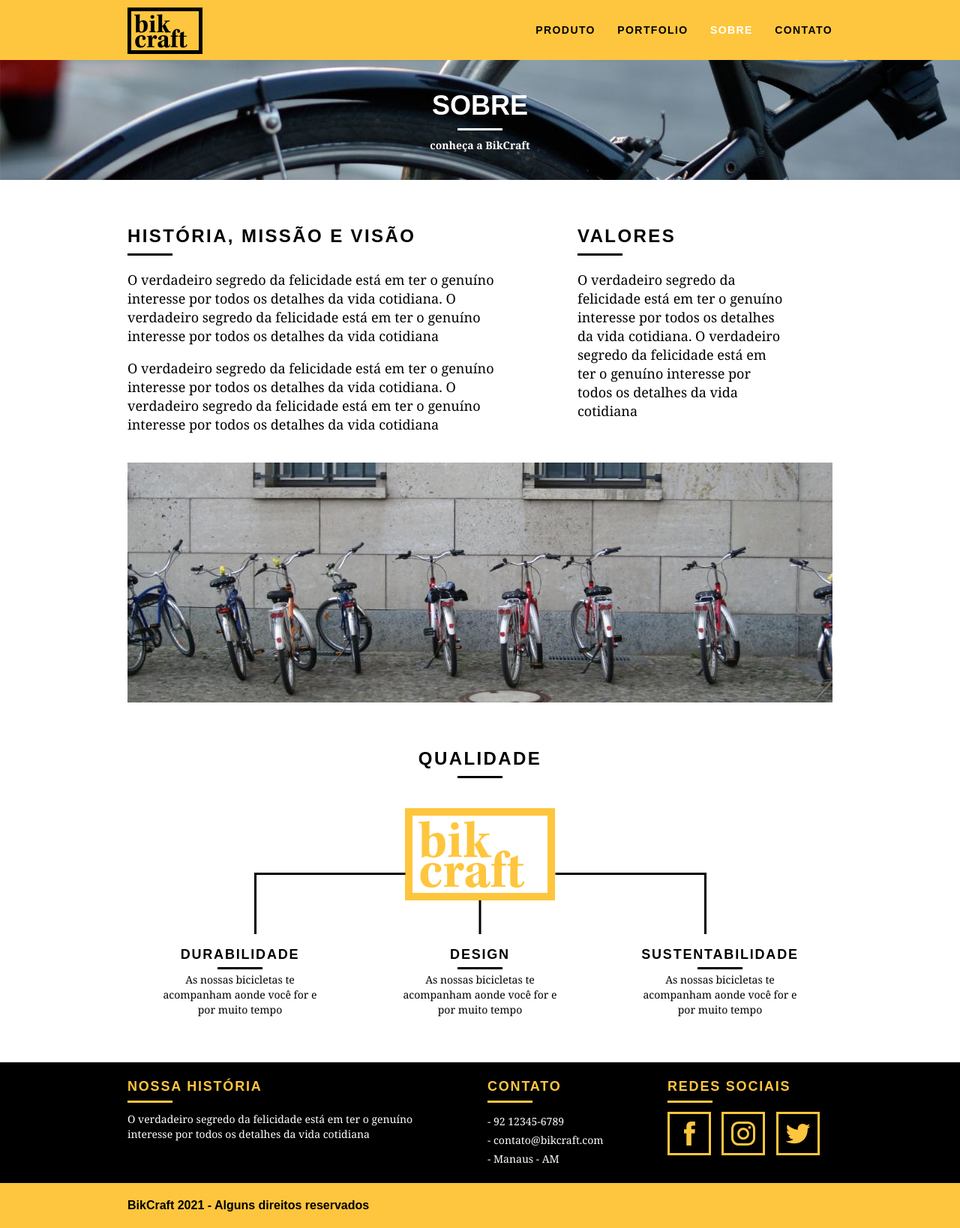
After one commit to caio-viniciusp/bikcraft, a PHP site: page /sobre.html in a window 1280 px wide. The commit adds this page. Shown: the whole page at 75% size. Run offline with PHP 8.4, Linux system fonts and the light colour scheme.

Commit message:
add: pagina sobre

```diff
--- a/css/style.css
+++ b/css/style.css
@@ -60,6 +60,7 @@ img {
   background: #000;
 }
 
+
 /* HEADER */
 
 .header {
@@ -91,6 +92,10 @@ img {
   line-height: 20px;
   padding: 10px 0;
 
+}
+
+.header_menu ul li a.menu_ativo {
+  color: #fff;
 }
 
 .header_menu ul li a:hover {
@@ -229,13 +234,17 @@ img {
   margin: 0 auto;
 }
 
+.qualidade_lista {
+  padding-top: 20px;
+  overflow: auto;
+}
 .qualidade_lista li {
   margin-top: 30px;
   text-align: center;
   padding: 0 40px;
 }
 .qualidade_lista li h3 {
-  margin-top: 20px;
+  margin-top: 10px;
   font-weight: bold;
   font-size: 18px;
   line-height: 25px;
@@ -324,3 +333,75 @@ img {
   font-weight: bold;
   font-size: 16px;
 }
+/**//**//**//**//**//**//**//**//**//**/
+/**//**//**//**//**//**//**//**//**//**/
+/**//**//**//**//**//**//**//**//**//**/
+/**//**//**//**//**//**//**//**//**//**/
+/* INTRODUÇÃO INTERNA*/
+.introducao_interna {
+  width: 100%;
+  margin-top: 80px;
+  padding-top: 40px;
+  height: 160px;
+  text-align: center;
+  background-size: cover;
+}
+.introducao_interna h1 {
+  text-transform: uppercase;
+  font-size: 36px;
+  font-weight: bold;
+  color: #fff;
+}
+.introducao_interna p {
+  font-weight: bold;
+  color: #fff;
+}
+
+.introducao_interna p::before {
+  content: "";
+  display: block;
+  width: 60px;
+  height: 3px;
+  margin: 10px auto;
+  background: #fff;
+}
+
+/* SOBRE */
+
+.interna_sobre {
+  background: url("../img/bg-sobre.jpg");
+}
+
+.missao_sobre {
+  padding-top: 60px;
+}
+.missao_sobre p {
+  font-size: 18px;
+  line-height: 25px;
+  margin-bottom: 1em;
+  padding-right: 60px;
+}
+
+.subtitulo_interno {
+  margin-bottom: 20px;
+  font-weight: bold;
+  font-size: 24px;
+  line-height: 30px;
+  letter-spacing: .1em;
+  color: #000;
+  text-transform: uppercase;
+
+}
+
+.subtitulo_interno:after {
+  content: "";
+  display: block;
+  width: 60px;
+  height: 3px;
+  margin: 8px 0;
+  background: #000;
+}
+
+.foto-equipe {
+  padding-top: 20px;
+}
--- a/index.html
+++ b/index.html
@@ -20,9 +20,9 @@
       </a>
       <nav class="grid-12 header_menu">
         <ul>
-          <li><a href="sobre.html">Sobre</a></li>
           <li><a href="produto.html">Produto</a></li>
           <li><a href="portfolio.html">Portfolio</a></li>
+          <li><a href="sobre.html">Sobre</a></li>
           <li><a href="contato.html">Contato</a></li>
         </ul>
       </nav>
--- /dev/null
+++ b/sobre.html
@@ -0,0 +1,122 @@
+<!DOCTYPE html>
+<html lang="pt-br">
+<head>
+  <meta charset="UTF-8">
+  <meta http-equiv="X-UA-Compatible" content="IE=edge">
+  <meta name="viewport" content="width=device-width, initial-scale=1.0">
+  <link rel="stylesheet" href="css/normalize.css">
+  <link rel="stylesheet" href="css/reset.css">
+  <link rel="stylesheet" href="css/grid.css">
+  <link rel="stylesheet" href="css/style.css">
+  <title>BikCraft</title>
+</head>
+<body>
+  <!-- BARRA DE NAVEGAÇÂO -->
+
+  <header class="header">
+    <div class="container">
+      <a href="index.html" class="grid-4">
+        <img src="img/bikcraft.svg" alt="BikCraft">
+      </a>
+      <nav class="grid-12 header_menu">
+        <ul>
+          <li><a href="produto.html">Produto</a></li>
+          <li><a href="portfolio.html">Portfolio</a></li>
+          <li><a href="sobre.html" class="menu_ativo">Sobre</a></li>
+          <li><a href="contato.html">Contato</a></li>
+        </ul>
+      </nav>
+    </div>
+  </header>
+
+  <!-- INTRODUÇÃO -->
+
+  <section class="introducao_interna interna_sobre">
+    <div class="container">
+      <h1>Sobre</h1>
+      <p>conheça a BikCraft</p>
+    </div>
+  </section>
+
+  <!-- MISSÂO -->
+
+  <section class="missao_sobre container">
+    <div class="grid-10">
+      <h2 class="subtitulo_interno">História, missão e visão</h2>
+      <p>O verdadeiro segredo da felicidade está em ter o genuíno interesse por todos os detalhes da vida cotidiana.
+      O verdadeiro segredo da felicidade está em ter o genuíno interesse por todos os detalhes da vida cotidiana</p>
+      <p>O verdadeiro segredo da felicidade está em ter o genuíno interesse por todos os detalhes da vida cotidiana.
+      O verdadeiro segredo da felicidade está em ter o genuíno interesse por todos os detalhes da vida cotidiana</p>
+      </div>
+      <div class="grid-6">
+        <h2 class="subtitulo_interno">Valores</h2>
+          <p>O verdadeiro segredo da felicidade está em ter o genuíno interesse por todos os detalhes da vida cotidiana.
+          O verdadeiro segredo da felicidade está em ter o genuíno interesse por todos os detalhes da vida cotidiana</p>
+      </div>
+      <div class="grid-16 foto-equipe">
+        <img src="img/equipe-bikcraft.jpg" alt="Equipe BikCraft">
+      </div>
+  </section>
+
+
+  <!-- QUALIDADE -->
+
+  <section class="qualidade container">
+    <h2 class="subtitulo">Qualidade</h2>
+    <img src="img/bikcraft-qualidade.svg" alt="Qualidade BikCraft">
+    <ul class="qualidade_lista">
+      <li class="grid-1-3">
+        <h3>Durabilidade</h3>
+        <p>As nossas bicicletas te acompanham aonde você for e por muito tempo</p>
+      </li>
+      <li class="grid-1-3">
+        <h3>Design</h3>
+        <p>As nossas bicicletas te acompanham aonde você for e por muito tempo</p>
+      </li>
+      <li class="grid-1-3">
+        <h3>Sustentabilidade</h3>
+        <p>As nossas bicicletas te acompanham aonde você for e por muito tempo</p>
+      </li>
+    </ul>
+  </section>
+
+  <!-- FOOTER-->
+  <footer>
+      <div class="footer">
+        <div class="container">
+          <div class="grid-8 hist">
+            <h3>Nossa História</h3>
+            <p>O verdadeiro segredo da felicidade está em ter o genuíno interesse por todos os detalhes da vida cotidiana</p>
+          </div>
+          <div class="grid-4 contato">
+            <h3>Contato</h3>
+            <ul>
+              <li>- 92 12345-6789</li>
+              <li>- contato@bikcraft.com</li>
+              <li>- Manaus - AM</li>
+            </ul>
+          </div>
+          <div class="grid-4 sociais">
+            <h3>Redes Sociais</h3>
+            <ul>
+              <li><a href="htto://facebook.com" target="_blank"><img src="img/sociais/facebook.svg" alt="Facebook BikCraft"></a>
+              </li>
+              <li><a href="htto://instagram.com" target="_blank"><img src="img/sociais/instagram.svg" alt="Instagram BikCraft"></a>
+              </li>
+              <li><a href="htto://twitter.com" target="_blank"><img src="img/sociais/twitter.svg" alt="twitter BikCraft"></a>
+              </li>
+            </ul>
+          </div>
+        </div>
+      </div>
+      <div class="copy">
+        <div class="container">
+          <p class="grid-16">BikCraft 2021 - Alguns direitos reservados</p>
+        </div>
+      </div>
+    </footer>
+
+
+
+</body>
+</html>
```
